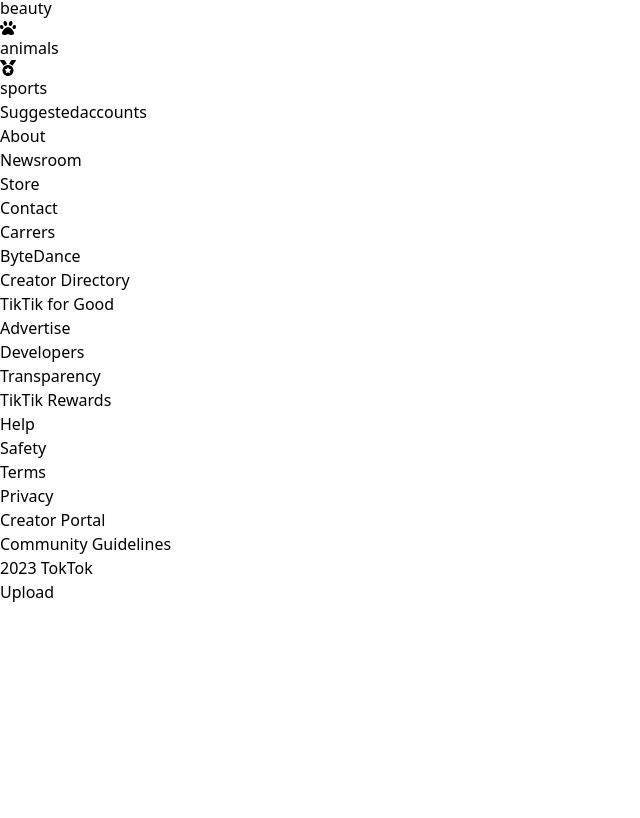
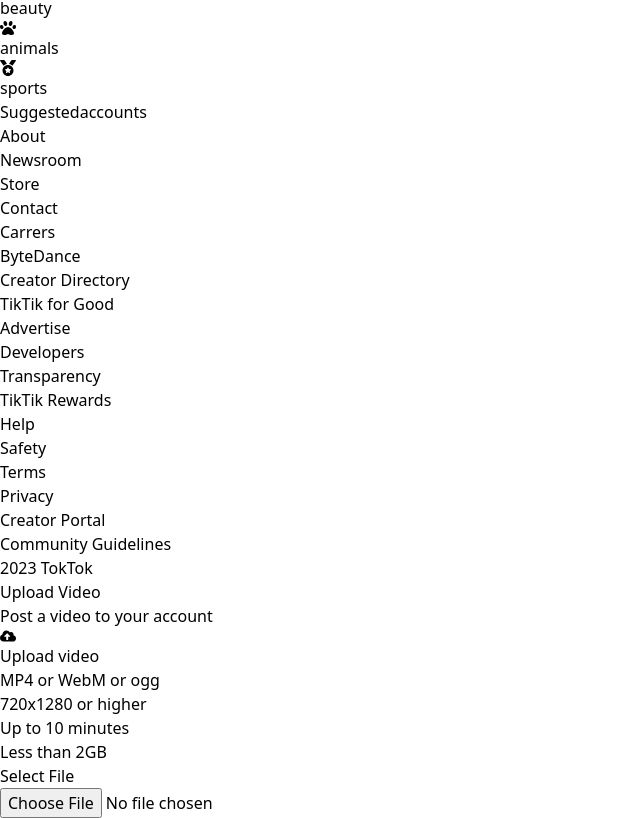
Before and after one commit to Addie-Pi/toktok, a Next.js app: page /upload in a window 1280 px wide. Shown: the part 774-1592 px from the top of the page, without its empty margins (0-640 px from the left). Before the commit the page ends 1378 px from the top, so only its background shows below. Built offline with nearby package versions, Linux system fonts and the light colour scheme.

Commit message:
upload video function

```diff
--- a/pages/upload.tsx
+++ b/pages/upload.tsx
@@ -1,7 +1,99 @@
-import React from 'react'
+import React, { useState, useEffect } from 'react'
+import { useRouter } from 'next/router'
+import { FaCloudUploadAlt } from 'react-icons/fa'
+import { MdDelete } from 'react-icons/md'
+import axios from 'axios'
+import { SanityAssetDocument } from '@sanity/client'
+
+import userAuthStore from '@/store/auth.store'
+import { client } from '../utils/client'
 
 const Upload = () => {
-  return <div>Upload</div>
+
+  const [isLoading, setIsLoading] = useState(false)
+  const [videoAsset, setVdeoAsset] = useState<SanityAssetDocument | undefined>()
+  const [wrongFileType, setWrongFileType] = useState(false)
+
+
+  const uploadVideo = async(e:any) => {
+    // console.log('e', e.target.files[0])
+    const selectedFile = e.target.files[0]
+    const fileTypes = ['video/mp4', 'video/webm', 'video/ogg']
+
+    if(fileTypes.includes(selectedFile.type)){
+      setIsLoading(true)
+      client.assets.upload('file', selectedFile, {
+        contentType:selectedFile.type,
+        filename:selectedFile.name
+      }).then((data)=>{
+        // console.log('data', data)
+        setVdeoAsset(data)
+        setIsLoading(false)
+      })
+    }else{
+      setIsLoading(false)
+      setWrongFileType(true)
+    }
+  }
+
+  return (
+    <div className='flex w-full h-full'>
+      <div className='bg-white rounded-lg'>
+        <div>
+          <div>
+            <p className='text-2xl font-bold'>Upload Video</p>
+            <p className='text-md text-gray-400 mt-1'>Post a video to your account</p>
+          </div>
+          {/* upload video */}
+          <div className='border-dashed rounded-xl border-4 border-gray-200 flex flex-col justify-center items-center outline-none mt-10 w-[260px] h-[460px] p-10 cursor-pointer hover:border-red-300 hover:bg-gray-100'>
+            {
+              isLoading ? (
+                <p>Uploading</p>
+              ) : (
+                <div>
+                  { videoAsset ? (
+                    <div>
+                      <video src={videoAsset.url} loop controls className='rounded-xl h-[450px] mt-16 bg-black'></video>
+                    </div>
+                  ):(
+                    <label className='cursor-pointer'>
+                      <div className='flex flex-col items-center justify-center h-full'>
+                        <div className='flex flex-col items-center justify-center'>
+                          <p >
+                            <FaCloudUploadAlt className='text-gray-300 text-7xl'/>
+                          </p>
+                          <p className='text-xl font-semibold'>
+                            Upload video
+                          </p>
+                        </div>
+                        <p className='text-gray-400 text-center mt-10 text-sm leading-7'>
+                          MP4 or WebM or ogg <br />
+                          720x1280 or higher <br />
+                          Up to 10 minutes <br />
+                          Less than 2GB
+                        </p>
+                        <p className='bg-[#F51997] text-center mt-10 rounded text-white text-md font-medium p-2 w-52 outline-none'>
+                          Select File
+                        </p>
+                      </div>
+                      <input type="file" name="upload_video" onChange={uploadVideo} className='w-0 h-0'/>
+                    </label>
+                  )}
+                </div>
+              )
+            }
+            {wrongFileType && (
+              <p className='text-center text-xl text-red-400 font-semibold mt-4 w-[250px]'>Please select right video type</p>
+            )}
+          </div>
+          {/* form for video */}
+          <div>
+
+          </div>
+        </div>
+      </div>
+    </div>
+  )
 }
 
 export default Upload
```
